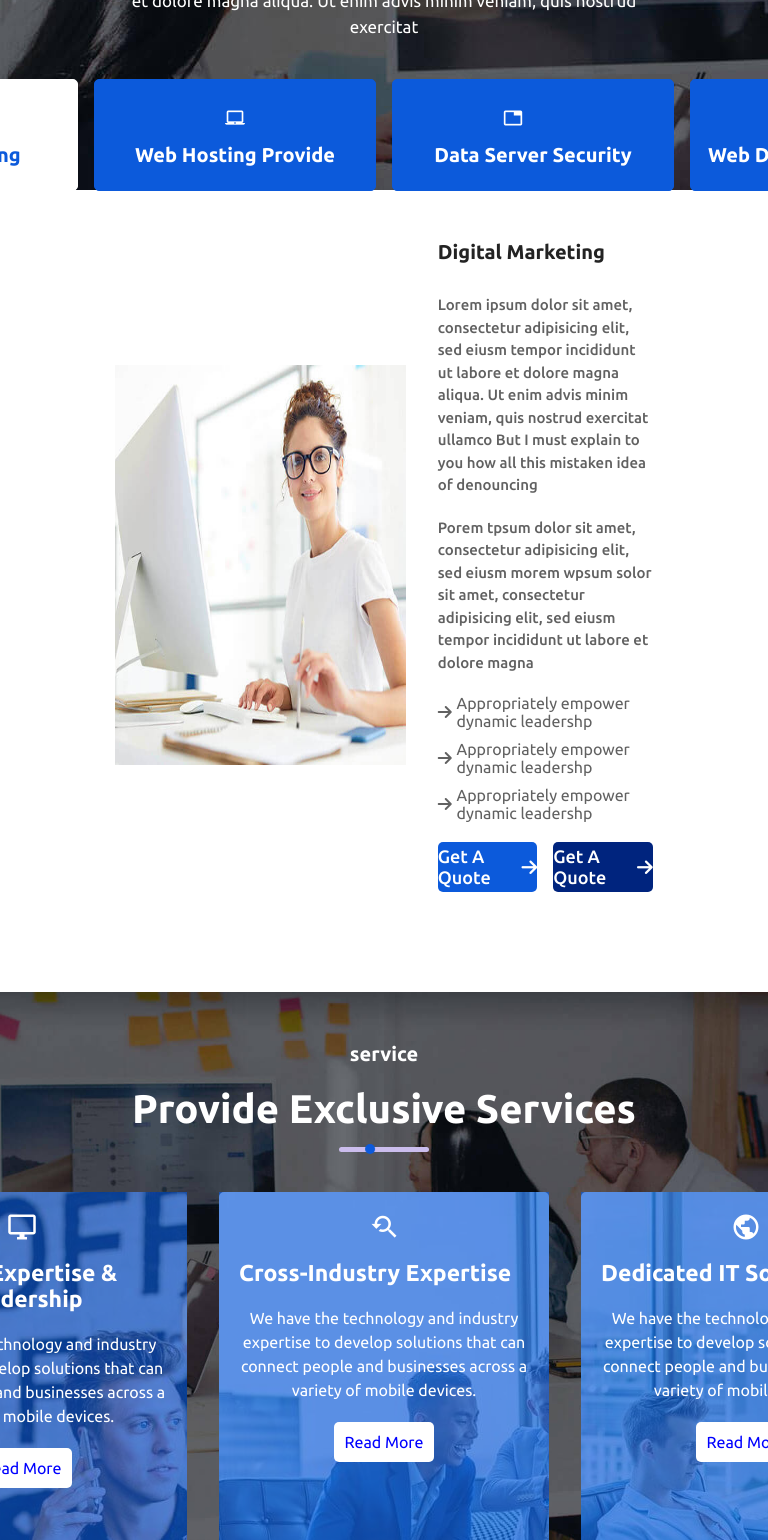
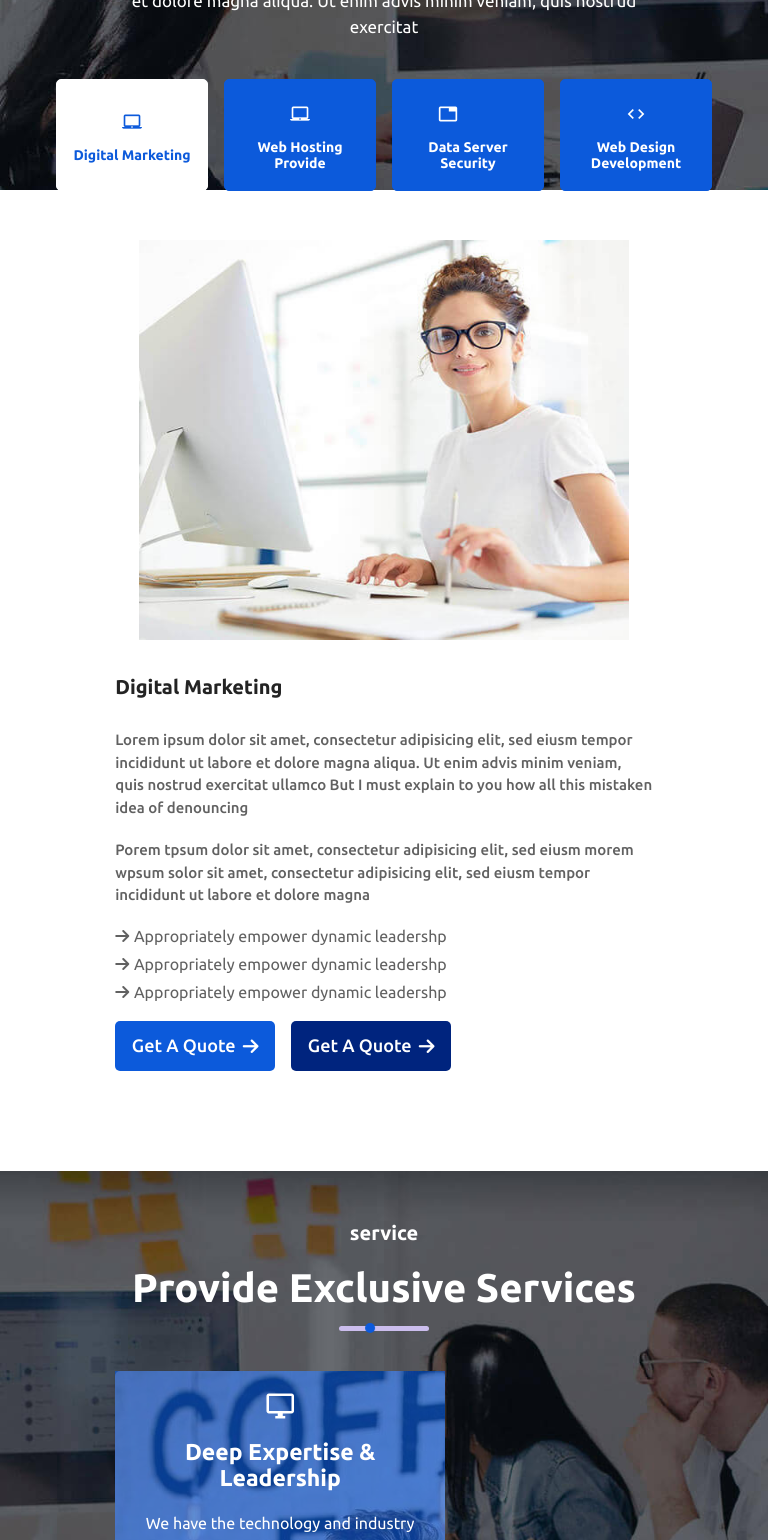
Before and after one commit to gyamficodes/vue-website, a Vue app: page / in a window 768 px wide. Shown: the part 3080-4620 px from the top of the page. Built offline with nearby package versions, Linux system fonts and the light colour scheme.

Commit message:
page updated

```diff
--- a/src/assets/Sass/Style.css
+++ b/src/assets/Sass/Style.css
@@ -881,6 +881,7 @@
   border-radius: 5px;
   transition: all 0.4s ease-in-out;
   text-align: center;
+  max-width: 100%;
   padding: 20px;
   color: #fff;
   cursor: pointer;
@@ -1891,6 +1892,19 @@
   .sub-page .card-body .btnB {
     font-size: 14px !important;
   }
+  .choosePage {
+    padding-left: 50px !important;
+    padding-right: 50px !important;
+  }
+  .choosePage .choose-content h3 {
+    font-size: 15px !important;
+  }
+  .choosePage .choose-content h1 {
+    font-size: 18px !important;
+  }
+  .card-page {
+    flex-wrap: wrap !important;
+  }
 }
 @media (min-width: 576px) and (max-width: 767.98px) {
   .nav {
@@ -1951,6 +1965,13 @@
   .sub-page .card-body .card-right {
     width: 100% !important;
   }
+  .choosePage {
+    padding-left: 50px !important;
+    padding-right: 50px !important;
+  }
+  .card-page {
+    flex-wrap: wrap !important;
+  }
 }
 @media (min-width: 768px) and (max-width: 991.98px) {
   .nav {
@@ -1991,6 +2012,22 @@
   .service-page-content .service-text .text-card {
     flex-wrap: wrap !important;
   }
+  .sub-page .card-item-box .card {
+    width: 130px !important;
+    text-align: center !important;
+  }
+  .sub-page .card-item-box .card h4 {
+    font-size: 14px !important;
+  }
+  .sub-page .card-body {
+    flex-direction: column !important;
+  }
+  .sub-page .card-body .card-right {
+    width: 100% !important;
+  }
+  .card-page {
+    flex-wrap: wrap !important;
+  }
 }
 @media (min-width: 992px) and (max-width: 1199.98px) {
   .nav {
@@ -2019,6 +2056,16 @@
   .top-pic {
     width: 100% !important;
     margin: auto !important;
+  }
+  .sub-page .card-item-box .card {
+    width: 200px !important;
+    text-align: center !important;
+  }
+  .sub-page .card-item-box .card h4 {
+    font-size: 16px !important;
+  }
+  .sub-page .card-body .card-right {
+    width: 100% !important;
   }
 }
 @media (min-width: 1199.98px) and (max-width: 1396px) {
--- a/src/assets/Sass/_ChooseUsPage.scss
+++ b/src/assets/Sass/_ChooseUsPage.scss
@@ -68,6 +68,7 @@ $blu-text-colo:#0c5adb;
               .card-page{
                 display: flex;
                 align-items: center;
+                // flex-wrap: wrap;
                 gap: 2em;
                 margin-top: 40px;
                 .card{
@@ -78,6 +79,7 @@ $blu-text-colo:#0c5adb;
                     border-radius: 5px;
                     transition: all 0.4s ease-in-out;
                     text-align: center;
+                    max-width: 100% ;
                     // overflow: hidden;
                     padding: 20px;
                     color: $text;
--- a/src/assets/Sass/_Responsive.scss
+++ b/src/assets/Sass/_Responsive.scss
@@ -97,6 +97,23 @@
       }
     }
   }
+.choosePage{
+  padding-left: 50px !important;
+  padding-right: 50px !important;
+ .choose-content{
+  h3{
+    font-size: 15px !important;
+  }
+h1{
+font-size: 18px !important;
+}
+  }
+}
+
+.card-page{
+  flex-wrap: wrap !important;
+}
+
 }
 
 // Small devices (landscape phones, 576px and up)
@@ -177,7 +194,22 @@ width: 460px !important;
     }
   }
 
+  .choosePage{
+    padding-left: 50px !important;
+    padding-right: 50px !important;
+  //  .choose-content{
+  //   h3{
+  //     font-size: 15px !important;
+  //   }
+  // h1{
+  // font-size: 18px !important;
+  // }
+  //   }
+  }
 
+  .card-page{
+    flex-wrap: wrap !important;
+  }
 }
 
 // Medium devices (tablets, 768px and up)
@@ -226,6 +258,29 @@ width: 460px !important;
       }
     }
   }
+  .sub-page {
+    .card-item-box {
+
+    .card{
+width: 130px !important;
+text-align: center !important;
+h4{
+  font-size: 14px !important;
+}
+     }
+    }
+    .card-body {
+      flex-direction: column !important;
+      // margin-top: 270px !important;
+      .card-right {
+        width: 100% !important;
+      }
+
+    }
+  }
+  .card-page{
+    flex-wrap: wrap !important;
+  }
 }
 
 // Large devices (desktops, 992px and up)
@@ -261,6 +316,26 @@ width: 460px !important;
   .top-pic {
     width: 100% !important;
     margin: auto !important;
+  }
+  .sub-page {
+    .card-item-box {
+
+    .card{
+width: 200px !important;
+text-align: center !important;
+h4{
+  font-size: 16px !important;
+}
+     }
+    }
+    .card-body {
+      // flex-direction: column !important;
+      // margin-top: 270px !important;
+      .card-right {
+        width: 100% !important;
+      }
+
+    }
   }
 }
 
```
Also changed, not shown: 1 other file (tests, documents, lock files or other folders).
